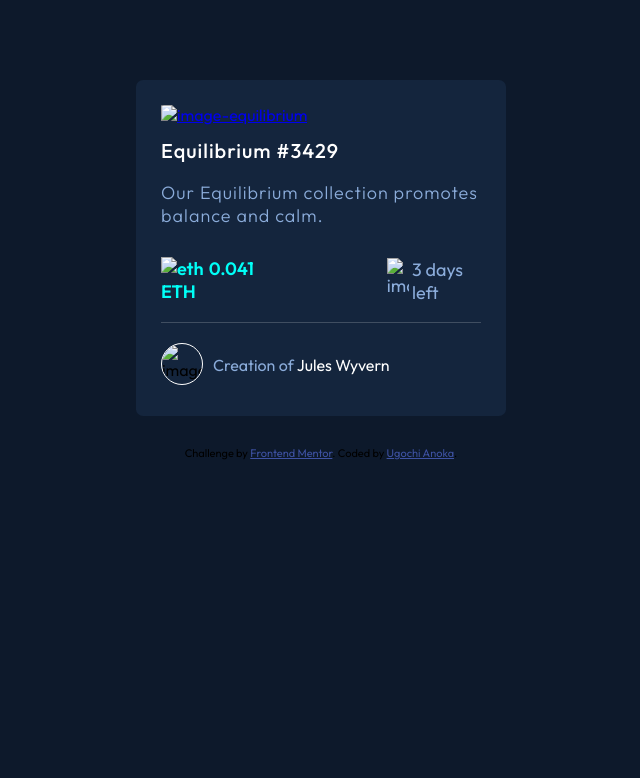
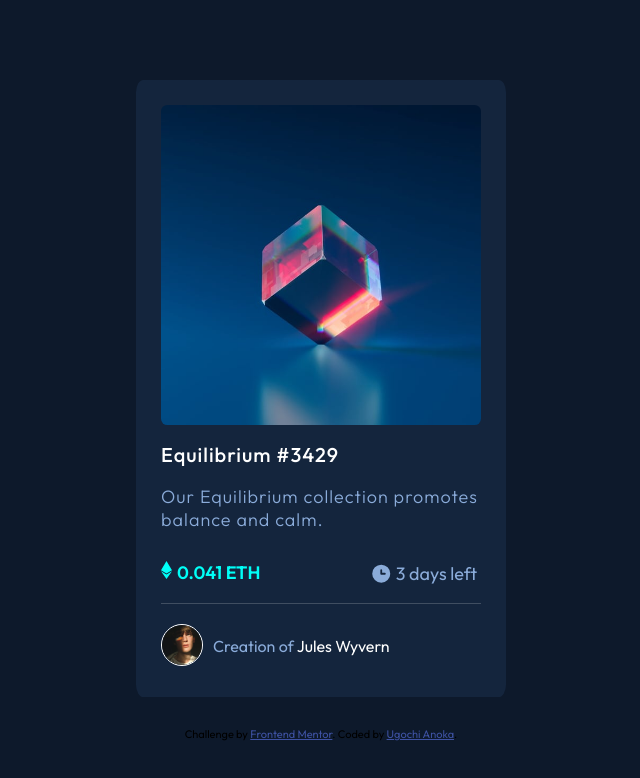
Before and after one commit to ugochianoka/NFT-preview-card, a plain HTML site: page index.html in a window 1280 px wide. Shown: the whole page, without its empty margins (319-959 px from the left). Drawn offline with Linux system fonts and the light colour scheme.

Commit message:
Update index.html

```diff
--- a/index.html
+++ b/index.html
@@ -16,16 +16,16 @@
 </head>
 <body>
 <div class="container">
-  <a href="#"><img src="/nft-preview-card-component-main/images/image-equilibrium.jpg" alt="image-equilibrium" id="main-nft"></a>
+  <a href="#"><img src="image-equilibrium.jpg" alt="image-equilibrium" id="main-nft"></a>
   <h1 class="head"> Equilibrium #3429</h1>
 <p class="info"> Our Equilibrium collection promotes balance and calm.</p>
 <div class="stuff">
-  <h1> <img src="/nft-preview-card-component-main/images/icon-ethereum.svg" alt="eth" class="eth">  <span>0.041 ETH</span></h1>
-  <p> <img src="/nft-preview-card-component-main/images/icon-clock.svg" alt="image" class="clock"><span>3 days left</span></p>
+  <h1> <img src="icon-ethereum.svg" alt="eth" class="eth">  <span>0.041 ETH</span></h1>
+  <p> <img src="icon-clock.svg" alt="image" class="clock"><span>3 days left</span></p>
 </div>
 <hr class="line">
 <div class="owner">
-  <img src="/nft-preview-card-component-main/images/image-avatar.png" alt="image-avatar" class="image-avatar">
+  <img src="image-avatar.png" alt="image-avatar" class="image-avatar">
   <p class="name">Creation of <a>Jules Wyvern</a></p>
   </div>
 </div>
```
